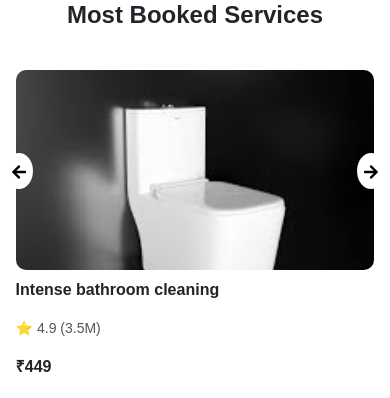
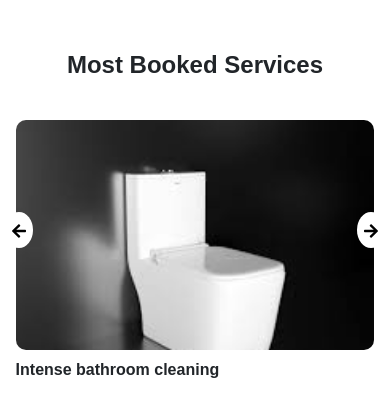
Before and after one commit to Sasirekha1127/urban-projects, a React (Vite) app: page / in a window 390 px wide. Shown: the part 2108-2506 px from the top of the page. Built offline with nearby package versions, Linux system fonts and the light colour scheme.

Commit message:
update files

```diff
--- a/src/components/Mostbook.css
+++ b/src/components/Mostbook.css
@@ -92,7 +92,7 @@
   }
 
   .mostbooked-image {
-    max-height: 200px;
+    max-height: 250px;
     object-fit: cover;
   }
 
--- a/src/components/Newnote.css
+++ b/src/components/Newnote.css
@@ -71,7 +71,7 @@
     margin-top: 12%;
   }
   .newnote-image{
-    height: 200px !important;
+    height: 250px !important;
   }
 
   .newnote-arrow {
```
